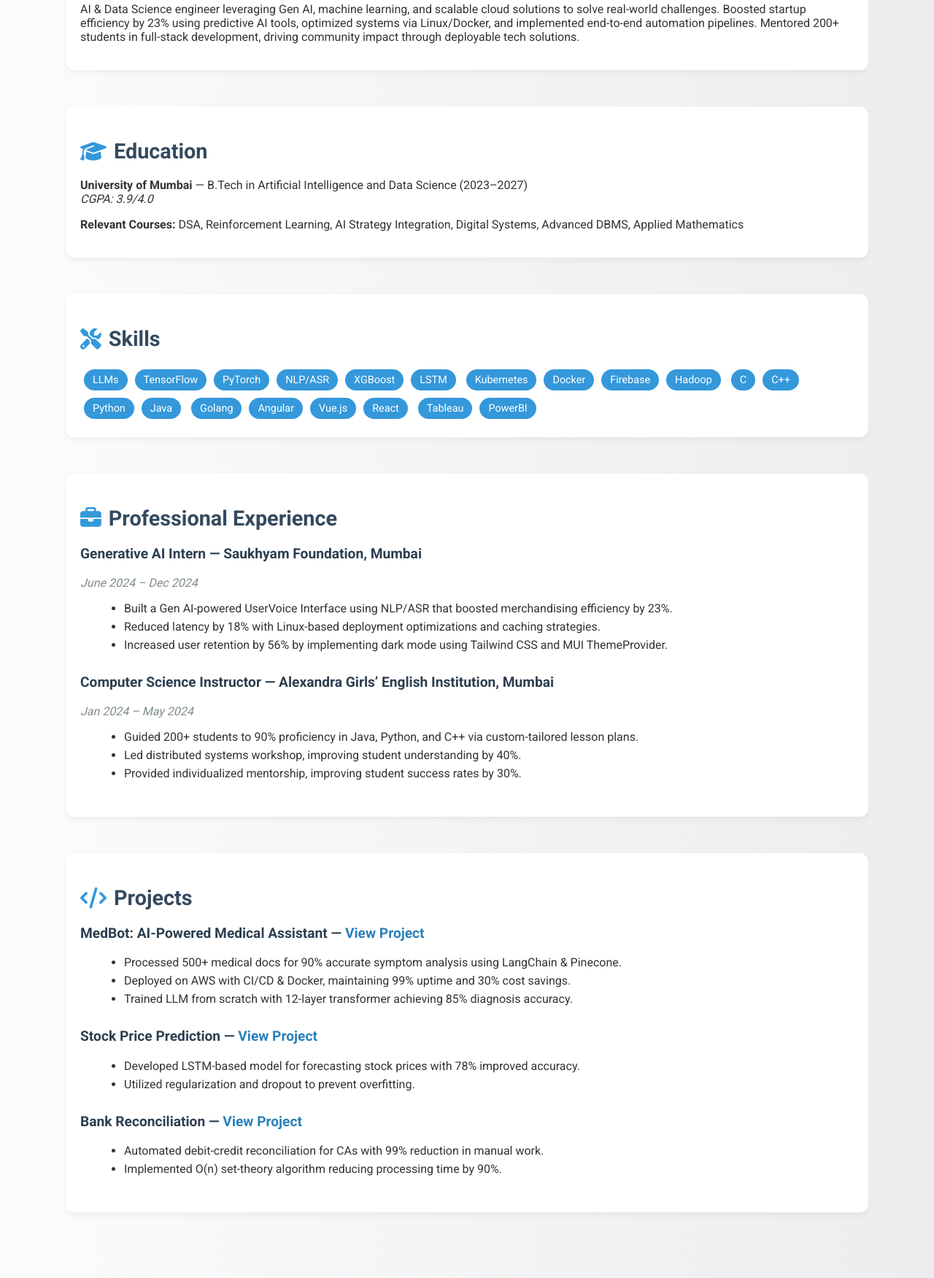
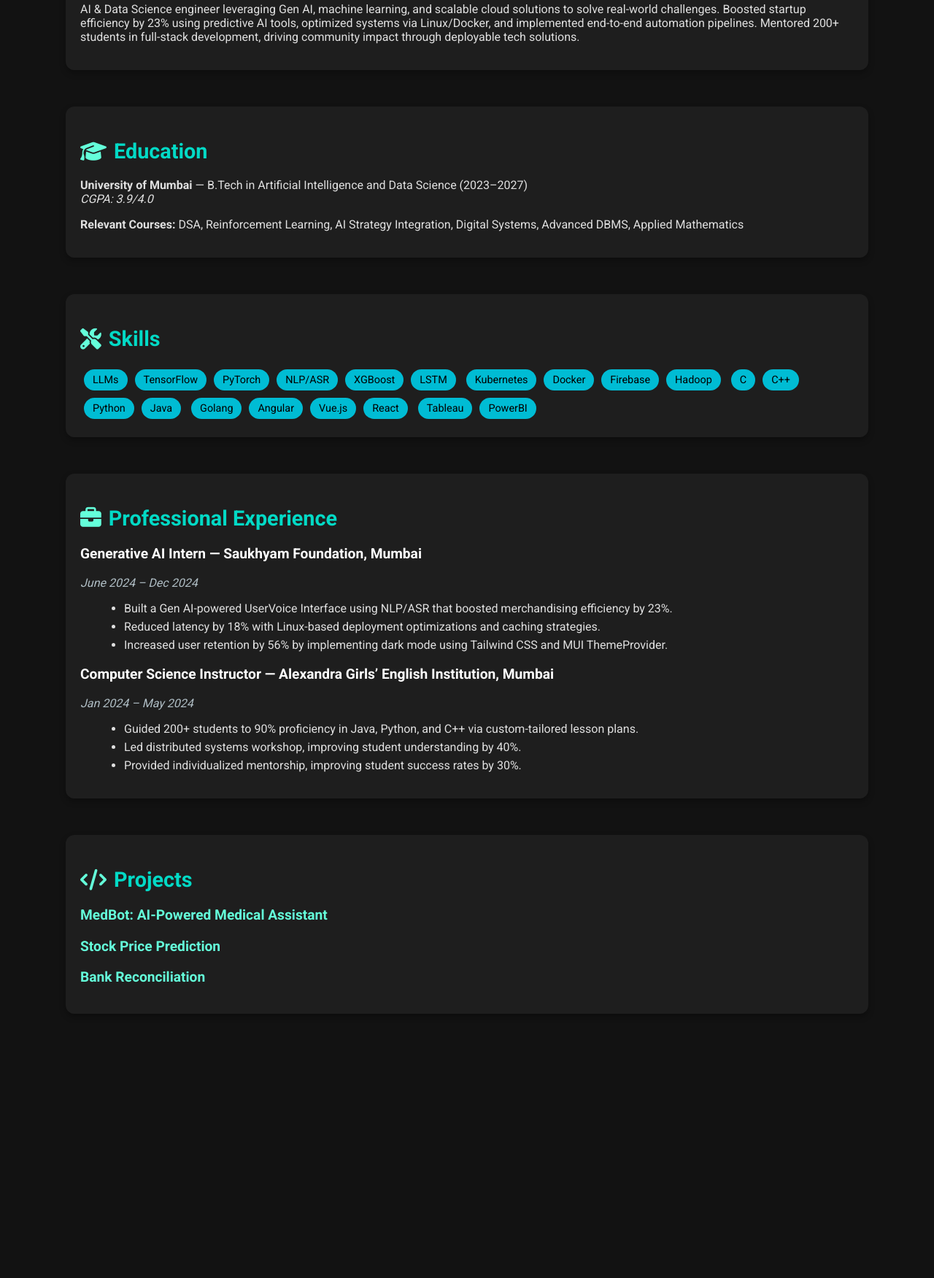
Before and after one commit to Krivashah/krivashah.github.io, a plain HTML site: page index.html in a window 1280 px wide. Shown: the part 326-2077 px from the top of the page at 73% size. After the commit the page ends 1805 px from the top, so only its background shows below. Drawn offline with Linux system fonts and the light colour scheme.

Commit message:
added dark theme

```diff
--- a/index.html
+++ b/index.html
@@ -6,12 +6,12 @@
   <meta name="viewport" content="width=device-width, initial-scale=1.0" />
   <title>Kriva Shah | AI & Data Science Portfolio</title>
   <link href="https://fonts.googleapis.com/css2?family=Roboto:wght@400;700&display=swap" rel="stylesheet">
-  <link rel="stylesheet" href="https://cdnjs.cloudflare.com/ajax/libs/font-awesome/6.5.0/css/all.min.css" integrity="sha512-1ycn6IcaQQ40/MKB4Imkb9z+zZr7+tGkWQK3N5SQUgH9XG1ZJ4J1nG9X8bJ+d2Yq6drRh+YZ6K1/x2nKGl3P0g==" crossorigin="anonymous" referrerpolicy="no-referrer" />
+  <link rel="stylesheet" href="https://cdnjs.cloudflare.com/ajax/libs/font-awesome/6.5.0/css/all.min.css" crossorigin="anonymous" />
   <style>
     body {
       font-family: 'Roboto', sans-serif;
-      background: linear-gradient(to right, #fdfbfb, #ebedee);
-      color: #333;
+      background: #121212;
+      color: #e0e0e0;
       margin: 0;
       padding: 0;
     }
@@ -29,11 +29,11 @@
 
     header h1 {
       font-size: 3rem;
-      color: #2c3e50;
+      color: #00bcd4;
     }
 
     header p a {
-      color: #2980b9;
+      color: #64ffda;
       margin: 0 10px;
       font-size: 1.1rem;
     }
@@ -42,13 +42,13 @@
       margin-bottom: 50px;
       padding: 20px;
       border-radius: 12px;
-      background-color: #ffffff;
-      box-shadow: 0 4px 8px rgba(0, 0, 0, 0.05);
+      background-color: #1e1e1e;
+      box-shadow: 0 4px 8px rgba(0, 0, 0, 0.3);
     }
 
     h2 {
       font-size: 1.8rem;
-      color: #34495e;
+      color: #03dac6;
       margin-bottom: 20px;
       display: flex;
       align-items: center;
@@ -56,12 +56,12 @@
     }
 
     h2 i {
-      color: #3498db;
+      color: #64ffda;
     }
 
     .skills-list span {
-      background: #3498db;
-      color: #fff;
+      background: #00bcd4;
+      color: #000;
       border-radius: 20px;
       padding: 6px 12px;
       margin: 5px;
@@ -69,19 +69,15 @@
       font-size: 0.9rem;
     }
 
-    .job, .project {
-      margin-bottom: 30px;
-    }
-
     .job-title, .project-title {
       font-size: 1.2rem;
       font-weight: bold;
-      color: #2c3e50;
+      color: #ffffff;
     }
 
     .job-time {
       font-style: italic;
-      color: #7f8c8d;
+      color: #b0bec5;
     }
 
     ul li {
@@ -91,11 +87,49 @@
 
     a {
       text-decoration: none;
-      color: #2980b9;
+      color: #64ffda;
     }
 
     a:hover {
       text-decoration: underline;
+    }
+
+    .project a {
+      cursor: pointer;
+      transition: color 0.3s ease;
+    }
+
+    .project a:hover {
+      color: #03dac6;
+    }
+
+    .tooltip {
+      display: none;
+      position: relative;
+      background-color: #333;
+      color: #fff;
+      padding: 10px;
+      border-radius: 6px;
+      margin-top: 5px;
+      font-size: 0.9rem;
+      box-shadow: 0 0 10px rgba(0,0,0,0.5);
+      animation: fadeIn 0.3s ease-in-out;
+    }
+
+    @keyframes fadeIn {
+      from { opacity: 0; transform: translateY(-10px); }
+      to { opacity: 1; transform: translateY(0); }
+    }
+
+    .project:hover .tooltip {
+      display: block;
+    }
+
+    img.icon {
+      width: 20px;
+      height: 20px;
+      vertical-align: middle;
+      margin-right: 8px;
     }
   </style>
 </head>
@@ -103,7 +137,7 @@
 <body>
   <div class="container">
     <header>
-      <h1>Kriva Shah</h1>
+      <h1><i class="fas fa-robot"></i> Kriva Shah</h1>
       <p>
         <a href="mailto:krivayogeshshah@gmail.com"><i class="fas fa-envelope"></i> Email</a>
         <a href="https://www.linkedin.com/in/kriva-shah" target="_blank"><i class="fab fa-linkedin"></i> LinkedIn</a>
@@ -163,29 +197,26 @@
     <section>
       <h2><i class="fas fa-code"></i> Projects</h2>
       <div class="project">
-        <p class="project-title">MedBot: AI-Powered Medical Assistant — <a href="#">View Project</a></p>
-        <ul>
-          <li>Processed 500+ medical docs for 90% accurate symptom analysis using LangChain & Pinecone.</li>
-          <li>Deployed on AWS with CI/CD & Docker, maintaining 99% uptime and 30% cost savings.</li>
-          <li>Trained LLM from scratch with 12-layer transformer achieving 85% diagnosis accuracy.</li>
-        </ul>
+        <p class="project-title"><a onclick="toggleTooltip('medbot')">MedBot: AI-Powered Medical Assistant</a></p>
+        <div id="medbot" class="tooltip">Semantic search over 500+ documents, 85% accurate diagnosis, deployed with CI/CD and Docker.</div>
       </div>
       <div class="project">
-        <p class="project-title">Stock Price Prediction — <a href="#">View Project</a></p>
-        <ul>
-          <li>Developed LSTM-based model for forecasting stock prices with 78% improved accuracy.</li>
-          <li>Utilized regularization and dropout to prevent overfitting.</li>
-        </ul>
+        <p class="project-title"><a onclick="toggleTooltip('stock')">Stock Price Prediction</a></p>
+        <div id="stock" class="tooltip">Used LSTM to model long-term dependencies in stock market time series with 78% improved accuracy.</div>
       </div>
       <div class="project">
-        <p class="project-title">Bank Reconciliation — <a href="#">View Project</a></p>
-        <ul>
-          <li>Automated debit-credit reconciliation for CAs with 99% reduction in manual work.</li>
-          <li>Implemented O(n) set-theory algorithm reducing processing time by 90%.</li>
-        </ul>
+        <p class="project-title"><a onclick="toggleTooltip('bank')">Bank Reconciliation</a></p>
+        <div id="bank" class="tooltip">O(n) mismatch detection algorithm automating CA debit-credit workflows with 90% time savings.</div>
       </div>
     </section>
   </div>
+
+  <script>
+    function toggleTooltip(id) {
+      const tool = document.getElementById(id);
+      tool.style.display = tool.style.display === 'block' ? 'none' : 'block';
+    }
+  </script>
 </body>
 
 </html>
```
